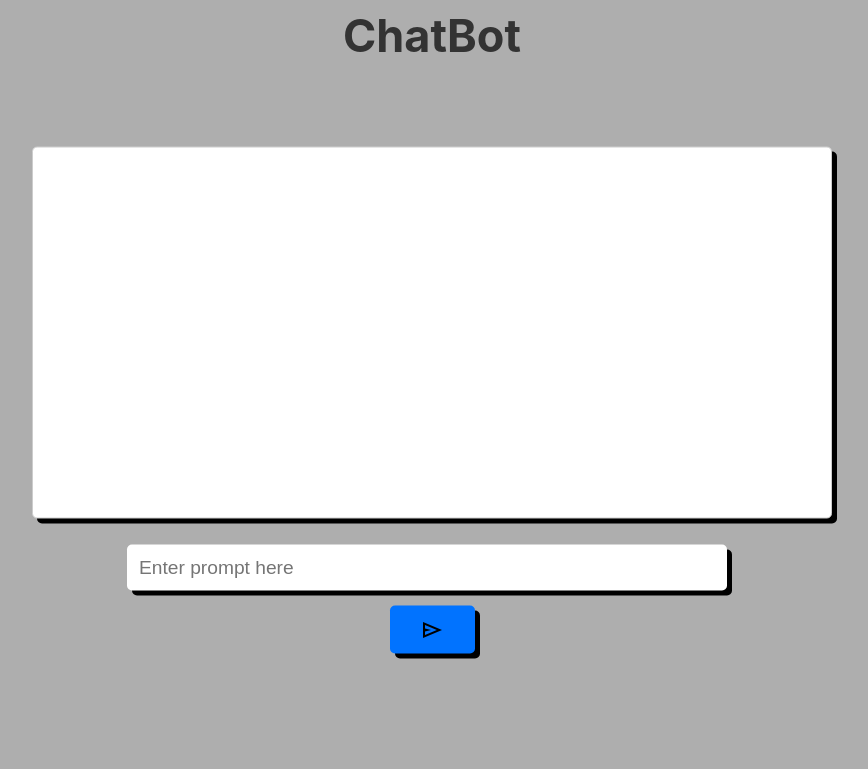
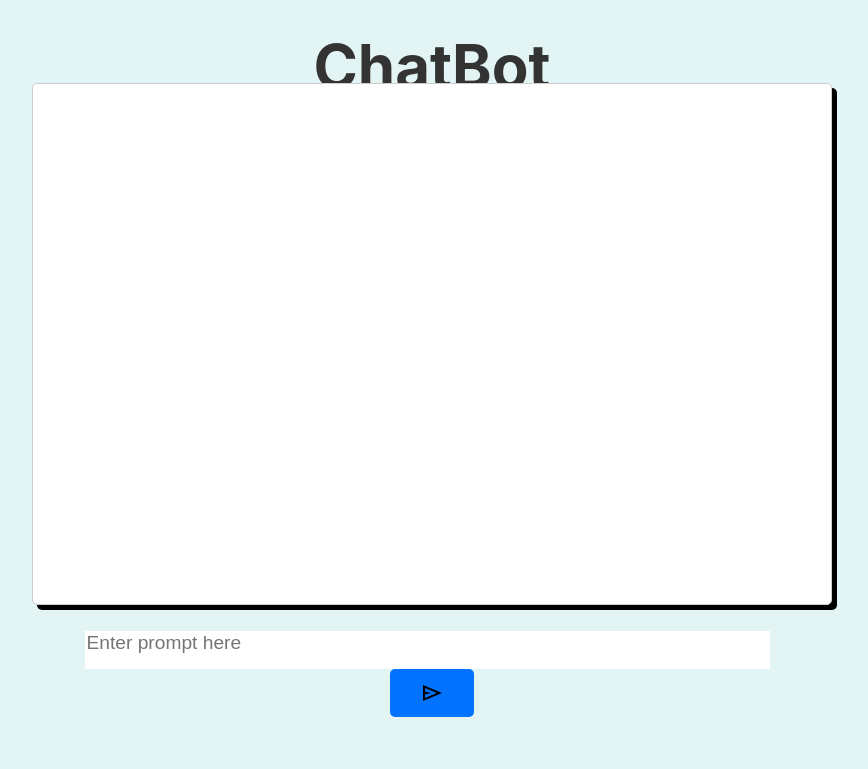
Before and after one commit to harshtyagi18/ChatBot, a Flask app: page / in a window 1280 px wide. Shown: the top 769 px of the page, without its empty margins (208-1076 px from the left). Run offline with Flask 3, Linux system fonts and the light colour scheme.

Commit message:
Update style.css

```diff
--- a/static/css/style.css
+++ b/static/css/style.css
@@ -1,14 +1,15 @@
 body {
   font-family: -apple-system, BlinkMacSystemFont, sans-serif;
-  background-color: #aeaeae;
+  background-color: #E3F4F4;
 }
+
 h1 {
-  font-size: 45px;
+  margin-top: 30px;
+  font-size: 60px;
   text-align: center;
-  color: #333333;
+  color: #333;
   font-family: -apple-system, BlinkMacSystemFont, sans-serif;
 }
-
 
 #chat {
   background-color: white;
@@ -16,12 +17,12 @@ h1 {
   padding: 10px;
   margin-bottom: 10px;
   box-shadow: 5px 5px;
-  height: 350px;
+  height: 500px;
   border-radius: 5px;
   overflow-y: scroll;
 }
 
-#container{
+#container {
   width: 800px;
   position: absolute;
   top: 50%;
@@ -29,36 +30,51 @@ h1 {
   transform: translate(-50%, -50%);
 }
 
+#pns-container {
+  margin-top: 5px;
+  padding: 8px;
+  position: fixed;
+  background-color: white;
+  border-radius: 5px;
+  box-shadow: 5px 5px;
+}
+
 #message {
-  width: 600px;
-  padding: 12px;
+  width: 685px;
+  padding-bottom: 15px;
   border: none;
   font-size: larger;
-  border-radius: 5px;
   margin-top: 2%;
-  box-shadow: 5px 5px;
   margin-right: 10px;
-  display: inline;
+  display: inline-block;
+}
 
+#message:focus {
+  outline: none;
 }
 
 button {
-  width: 85px;
-  background-color: #0173ff;
+  width: 84px;
+  background-color: white;
   color: black;
   padding: 12px;
   font-size: large;
   border: none;
-  box-shadow: 5px 5px;
   border-radius: 5px;
   cursor: pointer;
-  display: inline;
+  display: inline-block;
   vertical-align: bottom;
-  margin-top: 15px;
 }
 
-button:hover {
-  background-color: #0062ff;
+button:disabled {
+  opacity: 0.5;
+  cursor: not-allowed;
+}
+
+button:enabled {
+  transition: 0.5s;
+  opacity: 1;
+  background-color: #0173ff;
 }
 
 p {
@@ -70,5 +86,5 @@ p {
 }
 
 .bot {
-  color: #4CAF50;
+  color: #4caf50;
 }
```
